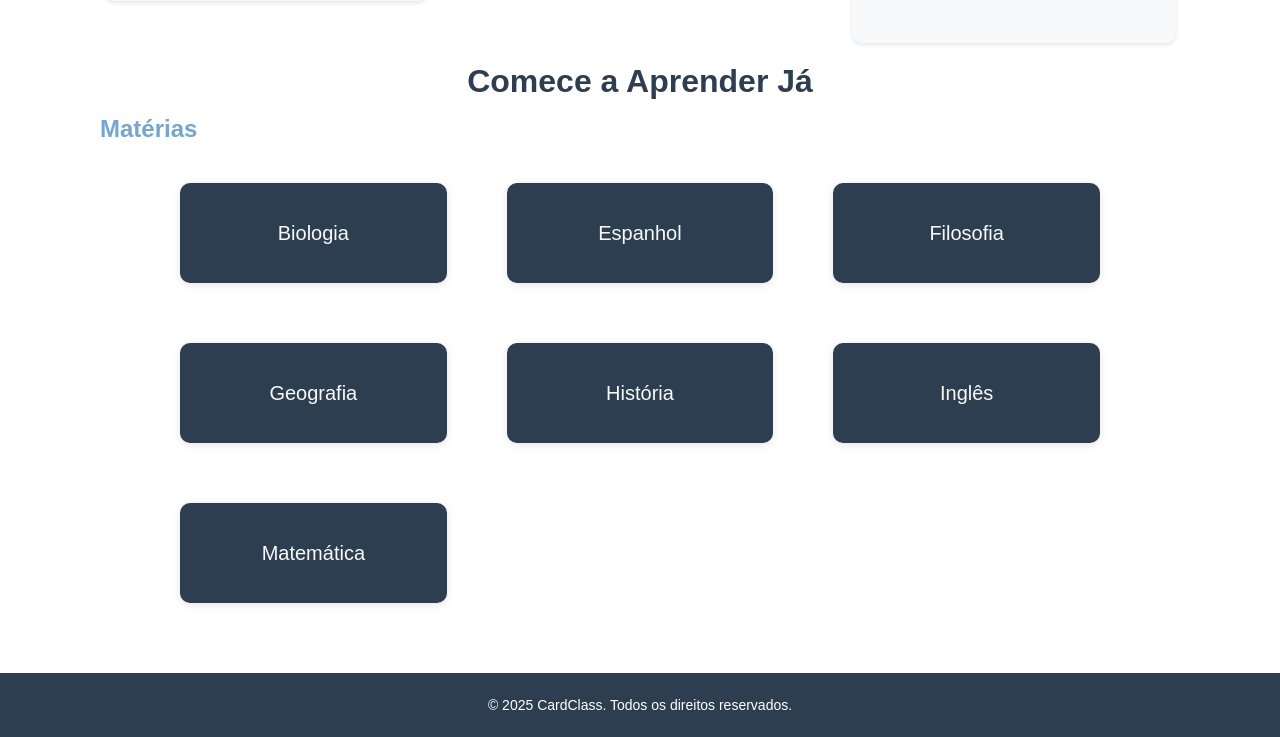
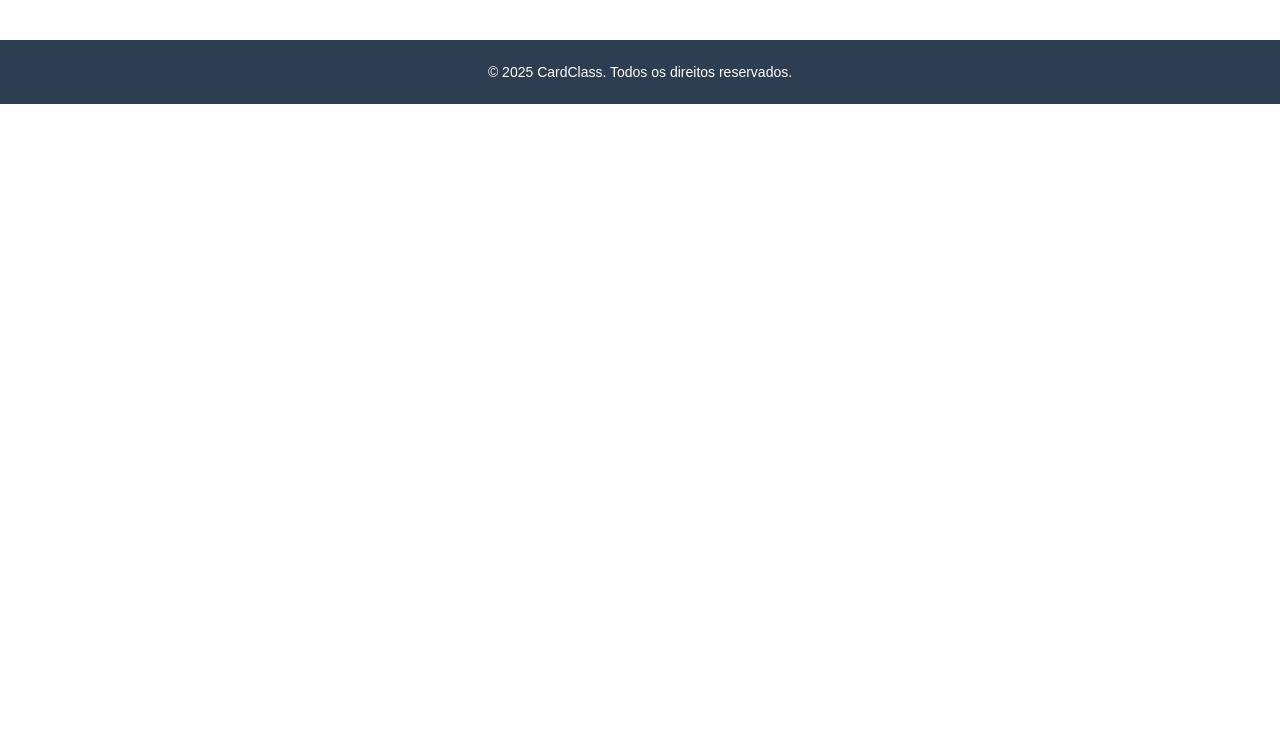
Before and after one commit to MariaCristiani/CardClass, a Flask app: page / in a window 1280 px wide. Shown: the part 877-1614 px from the top of the page. After the commit the page ends 981 px from the top, so only its background shows below. Run offline with Flask 3, Linux system fonts and the light colour scheme.

Commit message:
Correção de erros

```diff
--- a/templates/index.html
+++ b/templates/index.html
@@ -4,13 +4,6 @@
 
 {% block content %}
     <link rel="stylesheet" href="{{ url_for('static', filename='index.css') }}">
-    <nav class="rotas">
-        <ul>
-        <li><a href="{{ url_for('login') }}">Login</a></li>
-        <li><a href="{{ url_for('cadastro') }}">Cadastro</a></li>
-        <li><a href="{{ url_for('criar_flashcard') }}">Criar Novos Flashcards</a></li>
-        </ul>
-    </nav>
     <div class="content">
         <h1>Bem-vindo ao CardClass!</h1>
         <p>
@@ -37,18 +30,5 @@
                 <p>Nosso sistema de repetição espaçada organiza suas revisões para garantir o máximo de retenção.</p>
             </div>
         </div>
-        <h1>Comece a Aprender Já</h1>
-        <h4>Matérias</h4>
-        <nav class="cards_da_plataforma">
-            <ul>
-                <li><a href="{{ url_for('bio') }}">Biologia</a></li>
-                <li><a href="{{ url_for('esp') }}">Espanhol</a></li>
-                <li><a href="{{ url_for('filo') }}">Filosofia</a></li>
-                <li><a href="{{ url_for('geo') }}">Geografia</a></li>
-                <li><a href="{{ url_for('hist') }}">História</a></li>
-                <li><a href="{{ url_for('ing') }}">Inglês</a></li>
-                <li><a href="{{ url_for('mat') }}">Matemática</a></li>
-            </ul>
-        </nav>
     </div>
 {% endblock %}
```
